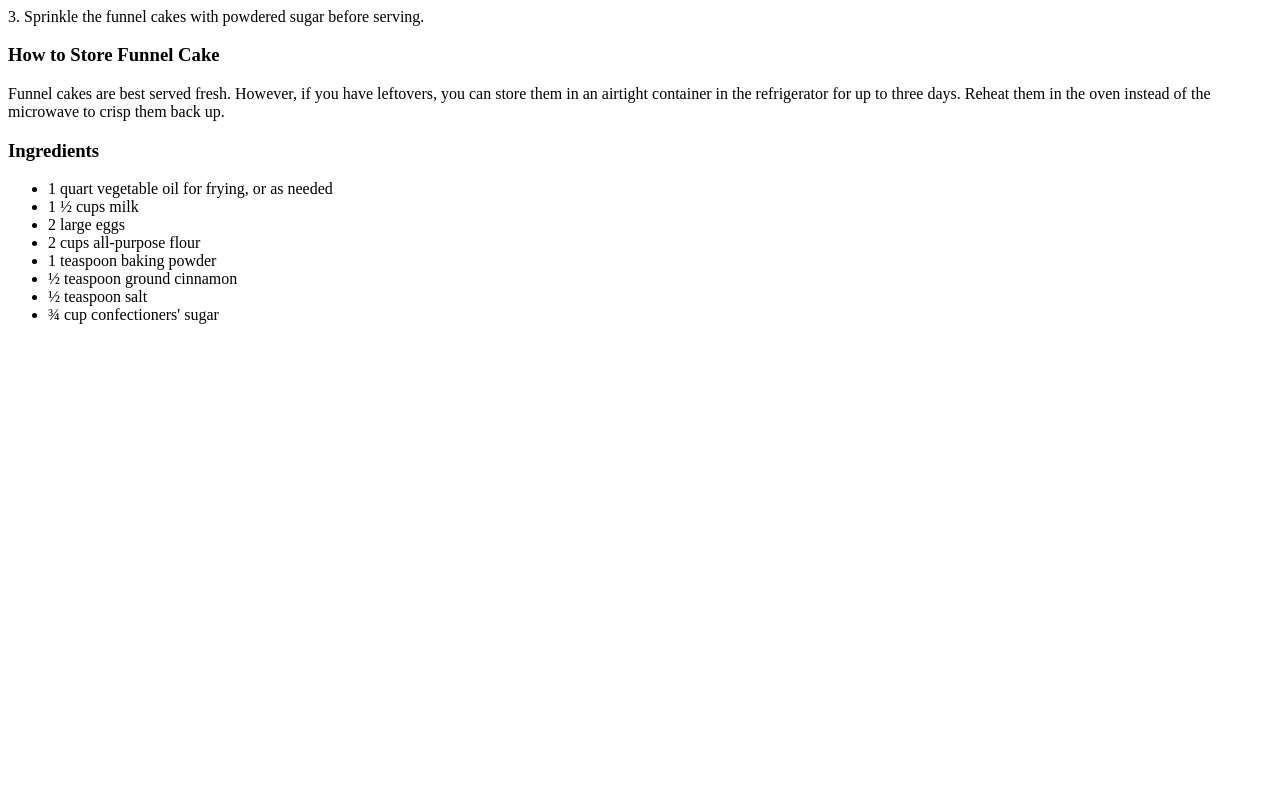
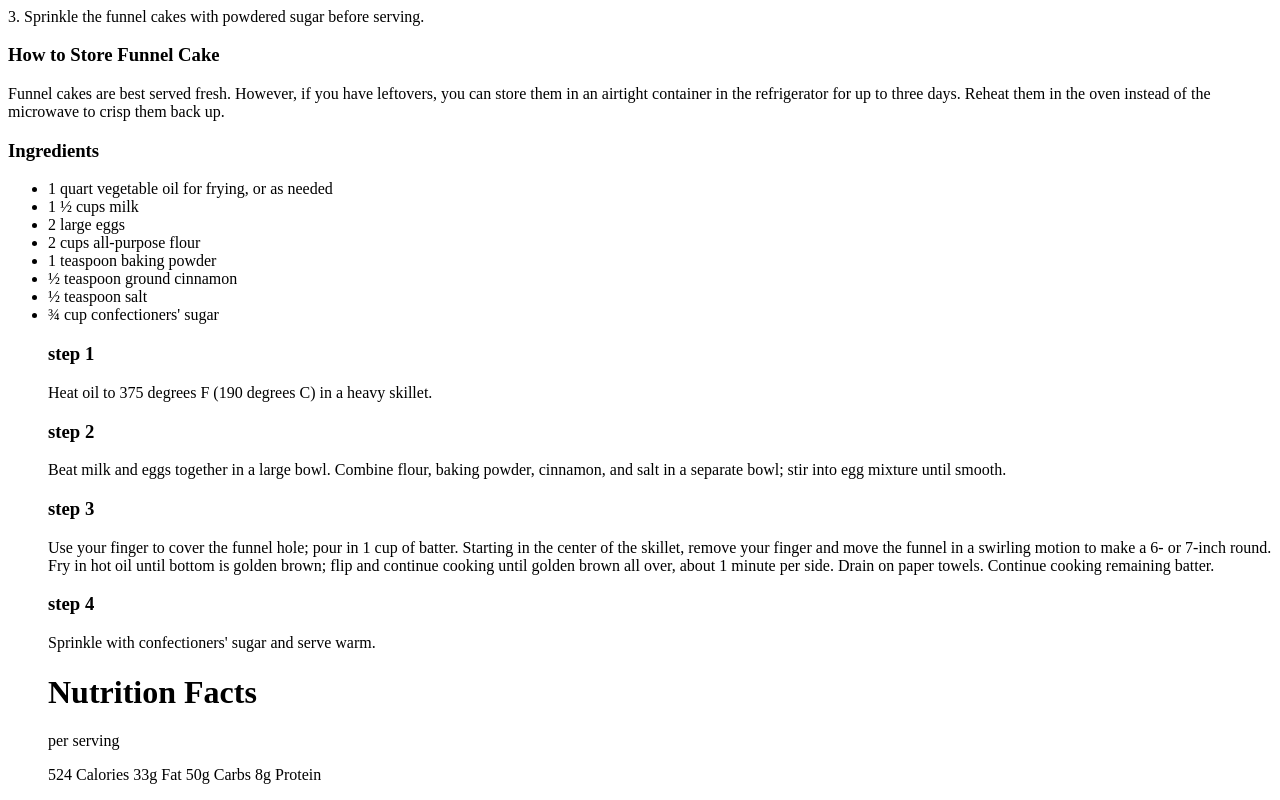
Before and after one commit to PaulJCohen/odin-recipes1, a plain HTML site: page Funnel-cakes.html in a window 1280 px wide. Shown: the part 772-1572 px from the top of the page. Before the commit the page ends 1112 px from the top, so only its background shows below. Drawn offline with Linux system fonts and the light colour scheme.

```diff
--- a/Funnel-cakes.html
+++ b/Funnel-cakes.html
@@ -42,6 +42,30 @@
 <li>½ teaspoon ground cinnamon</li>
 <li>½ teaspoon salt</li>
 <li>¾ cup confectioners' sugar</li>
+
+<h3>step 1</h3>
+<p>Heat oil to 375 degrees F (190 degrees C) in a heavy skillet.</p>
+
+<h3>step 2</h3>
+<p>Beat milk and eggs together in a large bowl. Combine flour, baking powder, cinnamon, and salt in a separate bowl; stir into egg mixture until smooth.</p>
+
+<h3>step 3</h3>
+<p>Use your finger to cover the funnel hole; pour in 1 cup of batter. Starting in the center of the skillet, remove your finger and move the funnel in a swirling motion to make a 6- or 7-inch round. Fry in hot oil until bottom is golden brown; flip and continue cooking until golden brown all over, about 1 minute per side. Drain on paper towels. Continue cooking remaining batter.</p>
+
+<h3>step 4</h3>
+<p>Sprinkle with confectioners' sugar and serve warm.</p>
+
+<h1>Nutrition Facts</h1>
+<p>per serving</p>
+
+<p>524
+    Calories
+    33g
+    Fat
+    50g
+    Carbs
+    8g
+    Protein </p>
  </ul>
 </body>
 </html>
```
Also changed, not shown: chessy-Zucchini.html (+26 -0 lines), index.html (+1 -1 lines).
